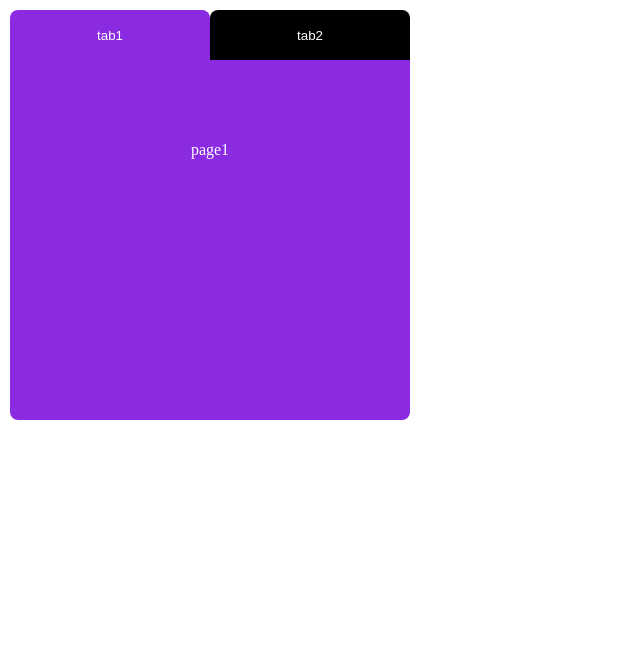
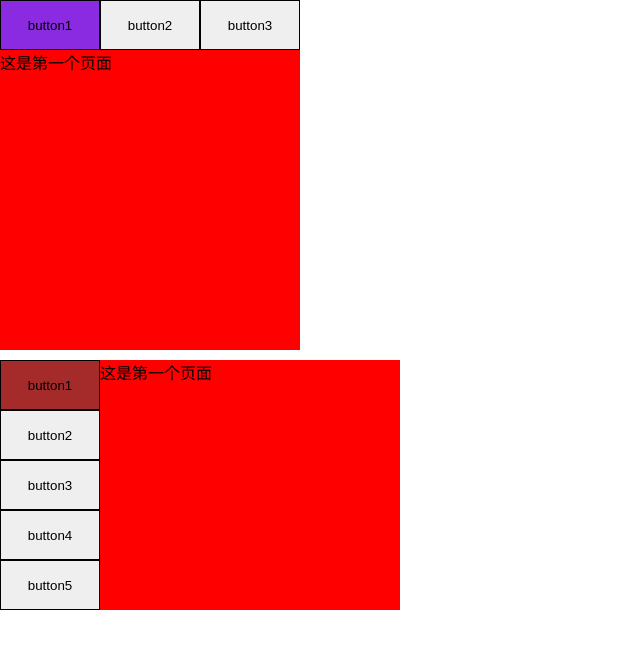
Before and after one commit to BCui4511/practice, a website: page tab/index.html in a window 1280 px wide. Shown: the whole page, without its empty margins (0-640 px from the left). Drawn offline with Linux system fonts and the light colour scheme.

Commit message:
feat:可复用tab

```diff
--- a/tab/index.css
+++ b/tab/index.css
@@ -1,6 +1,11 @@
 * {
     padding: 0;
     margin: 0;
+    box-sizing: border-box;
+}
+button {
+    outline: none;
+    border: 1px solid black;
 }
 
 html,
@@ -9,53 +14,77 @@ body {
     width: 100%;
 }
 
-.clearfix::after {
-    visibility: hidden;
+.tab-page {
+    display: none;
+}
+.clicked-page {
     display: block;
-    font-size: 0;
-    content: ".";
-    clear: both;
-    height: 0;
 }
 
-.tab-container {
+.tab-button {
     height: 50px;
-    width: 400px;
-    margin:10px 0px 0px 10px;
+    width: 100px;
+}
+#tab1 .page-container {
+    width: 300px;
+}
+#tab1 .button-container {
+    width: 300px;
+}
+#tab1 .tab-page {
+    height: 300px;
+}
+#tab1 .tab-page:nth-child(1) {
+    background-color: red;
+}
+#tab1 .tab-page:nth-child(2) {
+    background-color: yellow;
+}
+#tab1 .tab-page:nth-child(3) {
+    background-color: blue;
 }
 
-.tab-container button {
-    box-sizing: content-box;
+#tab2 {
+    width: 400px;
+    margin-top: 10px;
+}
+#tab2 .button-container {
+    width: 100px;
     float: left;
-    height: 50px;
-    width: 200px;
-    border: 0px ;
-    color: #fff;
-    outline: none;
-    border-radius: 8px 8px 0px 0px;
 }
-.tab1{
+#tab2 .page-container {
+    width: 300px;
+    float: left;
+}
+#tab2 .tab-page {
+    height: 250px;
+}
+#tab2 .tab-page:nth-child(1) {
+    background-color: red;
+}
+#tab2 .tab-page:nth-child(2) {
+    background-color: yellow;
+}
+#tab2 .tab-page:nth-child(3) {
+    background-color: blue;
+}
+#tab2 .tab-page:nth-child(4) {
+    background-color:purple;
+}
+#tab2 .tab-page:nth-child(5) {
+    background-color:pink;
+}
+.clearfix::after{
+    content: '';
+    display: table;
+    clear: both;
+}
+
+
+#tab1 .clicked-button {
     background-color: blueviolet;
 }
-.tab2{
-    background-color:black;
+
+#tab2 .clicked-button {
+    background-color: brown;
 }
-.page-container{
-    height: 360px;
-    width: 400px;
-    margin-left: 10px;
-}
-.page {
-    height: 100%;
-    color: #fff;
-    line-height: 180px;
-    text-align: center;
-    border-radius: 0 0 8px 8px;
-}
-.page1{
-    background-color: blueviolet;
-}
-.page2{
-    display: none;
-    background-color: black;
-}
--- a/tab/index.html
+++ b/tab/index.html
@@ -10,14 +10,6 @@
 </head>
 
 <body>
-    <div class="tab-container clearfix">
-        <button class="tab1">tab1</button>
-        <button class="tab2">tab2</button>
-    </div>
-    <div class="page-container">
-        <div class="page page1">page1</div>
-        <div class="page page2">page2</div>
-    </div>
     <script src="main.js" type="text/javascript"></script>
 </body>
 
--- a/tab/main.js
+++ b/tab/main.js
@@ -1,22 +1,91 @@
-function changePage(tag) {
-    const pageContainer = document.getElementsByClassName('page-container')[0];
-    pageContainer.childNodes[tag].style.display = 'block';
-    pageContainer.childNodes[4 - tag].style.display = 'none';
+function tabPage(id, content) {
+    this.id = id;
+    this.content = content;
+    this.pageHTML = `<div id="${id}" class="tab-page">${content}</div>`;
 }
 
-let tabObj = {
-    showTab: 0,
+
+function Tab(id, className, buttonTextArray, pageArray, parentElement) {
+    // 内部方法
+    const _getTabHTML = function(n, pageArray) {
+        let buttonString = '<div class="button-container">';
+        let pageString = '<div class="page-container">';
+        for(let i = 0; i < n; i++) {
+            buttonString += `<button id="button${i}" class="tab-button">${buttonTextArray[i]}</button>`;
+            pageString += pageArray[i].pageHTML;
+        }
+        buttonString += '</div>';
+        pageString += '</div>';
+        return `${buttonString}${pageString}`;
+    };
+    // 参数合法性判断
+
+    // 基本属性
+    this.pageCount = pageArray.length;
+    this.tabHTML = _getTabHTML(this.pageCount, pageArray);
+    const tabElement = document.createElement('div');
+    tabElement.id = `${id}`;
+    tabElement.className = `tab ${className}`;
+    tabElement.innerHTML = this.tabHTML;
+    this.tabElement = tabElement;
+    this.curPage = 0;
+    this.changeState(0, true);
+
+    // 监听点击事件
+    this.tabElement.addEventListener('click', (event) => {
+        const buttonId = event.target.id;
+        if (buttonId.indexOf('button')<0) { return; }
+        const curNum = +buttonId.slice(6);
+        if (curNum === this.curPage) { return; }
+        this.changeState(this.curPage, false);
+        this.changeState(curNum, true);
+        this.curPage = curNum;
+    });
+    // 加入父元素
+    parentElement.appendChild(this.tabElement);
+}
+// 公共方法
+// 改变按钮和页面的选中状态
+Tab.prototype.changeState = function(n, stateBool) {
+    const curButton = this.tabElement.childNodes[0].childNodes[n];
+    const curPage = this.tabElement.childNodes[1].childNodes[n];
+    if (curButton && curPage) {
+        if (stateBool) {
+            curButton.classList.add('clicked-button');
+            curPage.classList.add('clicked-page');
+        } else {
+            curButton.classList.remove('clicked-button');
+            curPage.classList.remove('clicked-page');
+        }
+    } else {
+        console.error('索引错误');
+    }
 };
-Object.defineProperty(tabObj, 'showTab', {
-    set: function (value) {
-        changePage(1 + value * 2);
+// 添加页面
+Tab.prototype.addPage = function(buttonTextArray, pageArray) {
+    const length = pageArray.length;
+    let buttonString = '',
+        pageString = '';
+    const lastPageCount = this.pageCount;
+    for (let i = 0; i < length; i++) {
+        buttonString += `<button id="button${lastPageCount + i}" class="tab-button">${buttonTextArray[i]}</button>`;
+        pageString += pageArray[i].pageHTML;
     }
-});
+    const newButton = document.createElement('div');
+    const newPage = document.createElement('div');
+    this.tabElement.childNodes[0].appendChild(newButton);
+    this.tabElement.childNodes[1].appendChild(newPage);
+    newButton.outerHTML = buttonString;
+    newPage.outerHTML = pageString;
+    this.pageCount += length;
+}
 
-const tabContainer = document.getElementsByClassName('tab-container')[0];
-tabContainer.firstElementChild.addEventListener('click', function () {
-    tabObj.showTab = 0;
-});
-tabContainer.lastElementChild.addEventListener('click', function () {
-    tabObj.showTab = 1;
-});
+const page1 = new tabPage('page1', '这是第一个页面');
+const page2 = new tabPage('page2', '这是第二个页面');
+const page3 = new tabPage('page3', '这是第三个页面');
+const page4 = new tabPage('page4', '这是第四个页面');
+const page5 = new tabPage('page5', '这是第五个页面');
+
+const tab1 = new Tab('tab1', 'tab1', ['button1','button2','button3'], [page1, page2, page3], document.body);
+const tab2 = new Tab('tab2', 'clearfix', ['button1','button2','button3'], [page1, page2, page3], document.body);
+tab2.addPage(['button4','button5'],[page4,page5]);
```
